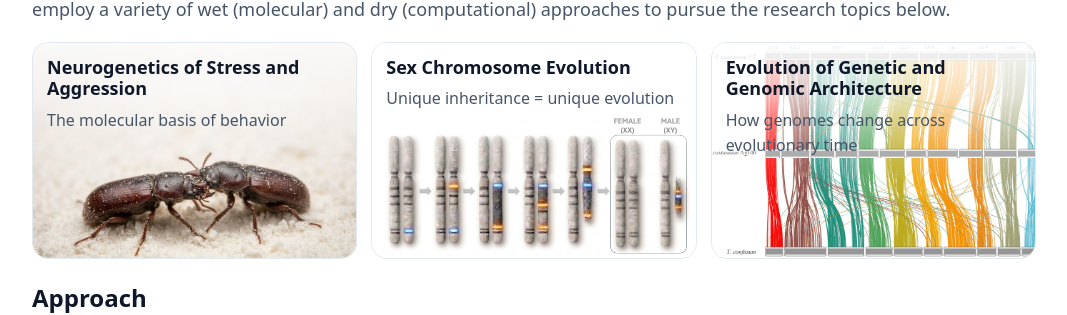
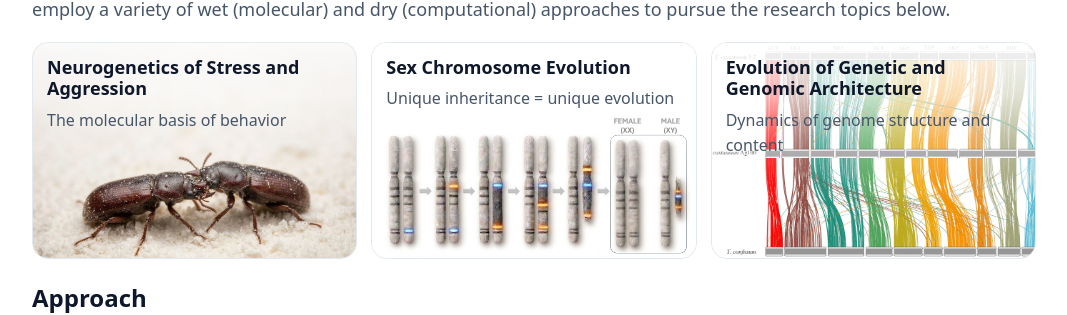
Before and after one commit to demuth-lab/demuth-lab.github.io, a Jekyll site: the page built from research/index.md, in a window 1280 px wide and 996 px high. Shown: the part 419-734 px from the top of the window, without its empty margins (106-1173 px from the left). Built offline with Jekyll 4.4.1, drawn with Linux system fonts in a browser that asks for light colours.

Commit message:
Update genome-evolution.md

```diff
--- a/_research/genome-evolution.md
+++ b/_research/genome-evolution.md
@@ -4,7 +4,7 @@ summary: "How genomes change across evolutionary time"
 hero_image: "/assets/img/research/placeholder-research.jpg"
 card_image: "/assets/img/research/tcas_tcon_synteny.webp"
 card_title: "Evolution of Genetic and Genomic Architecture"
-card_blurb: ""
+card_blurb: "Dynamics of genome structure and content"
 key_pubs:
   - title: "Add a key paper here"
     citation: "Author A, Author B (Year) Journal"
```
